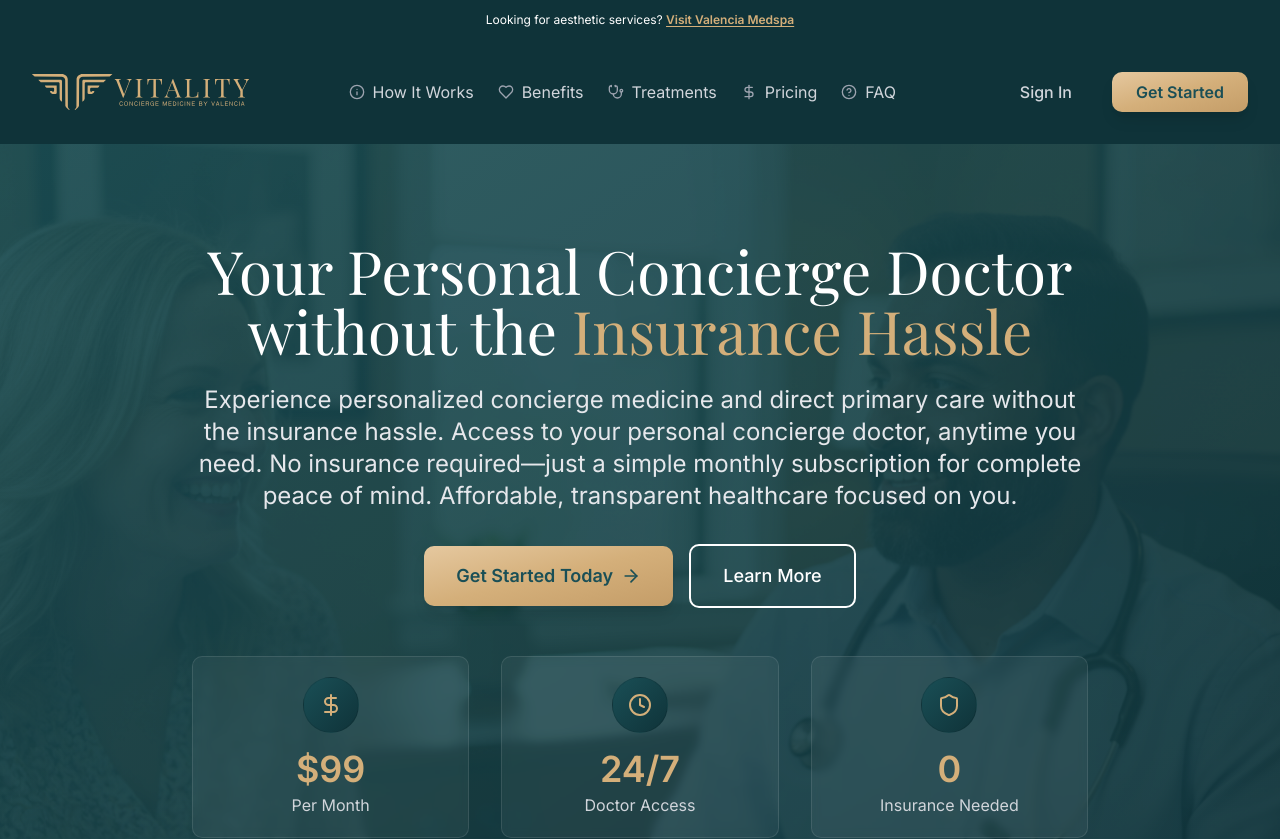
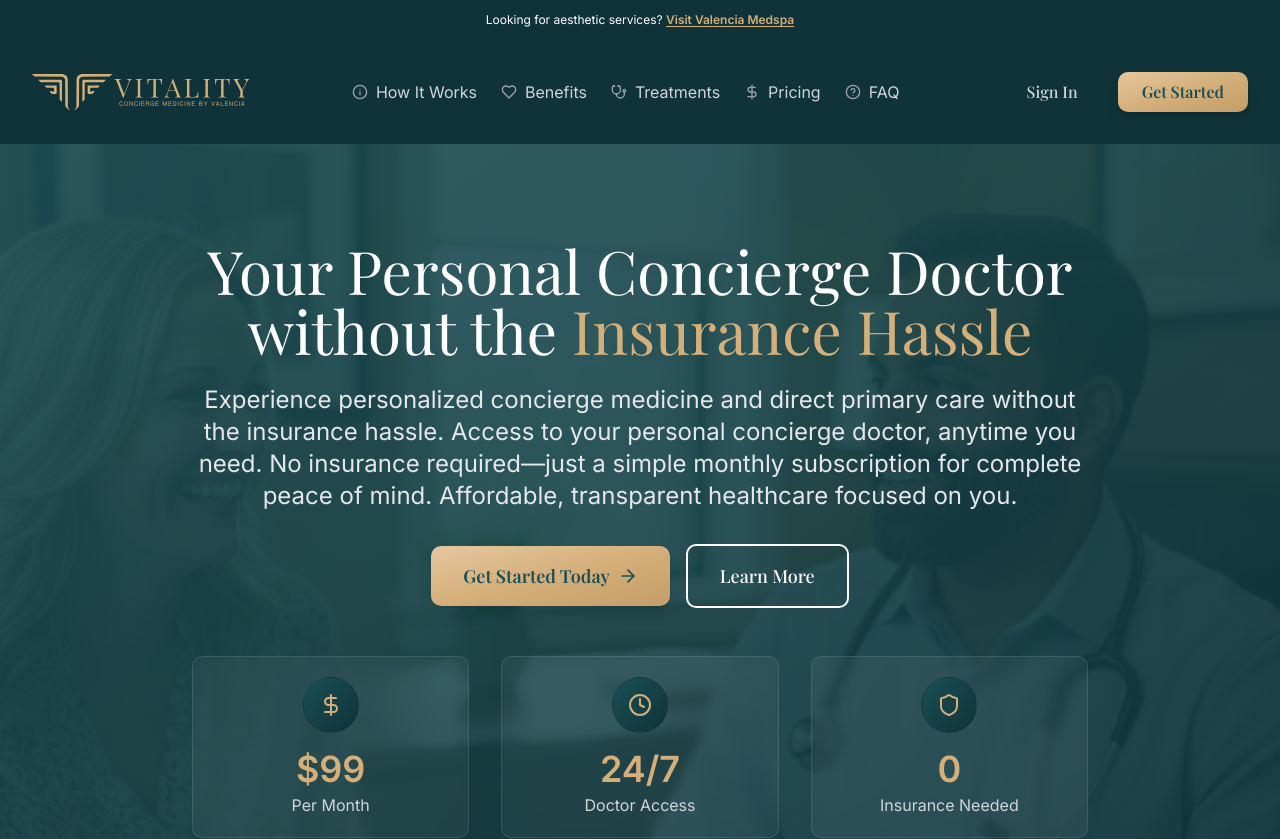
Before and after one commit to rahilp/vitality-med, a Next.js app: page / in a window 1280 px wide. Shown: the top 839 px of the page. Built offline with nearby package versions, Linux system fonts and the light colour scheme; a web font is replaced by a local one.

Commit message:
change font for buttons

```diff
--- a/app/globals.css
+++ b/app/globals.css
@@ -19,6 +19,7 @@
   --color-gold-primary: #d4af7a;
   --color-gold-dark: #c49d68;
   --color-gold-light: #e5c89f;
+
 
 
 
--- a/components/ui/Button.tsx
+++ b/components/ui/Button.tsx
@@ -26,7 +26,7 @@
     },
     ref
   ) => {
-    const baseStyles = 'inline-flex items-center justify-center font-medium transition-colors focus-visible:outline-none focus-visible:ring-2 focus-visible:ring-offset-2 disabled:pointer-events-none disabled:opacity-50';
+    const baseStyles = 'inline-flex items-center justify-center [font-family:var(--font-heading)] font-medium transition-colors focus-visible:outline-none focus-visible:ring-2 focus-visible:ring-offset-2 disabled:pointer-events-none disabled:opacity-50';
 
     const variants = {
       primary: 'bg-teal-primary text-white hover:bg-teal-dark shadow-md hover:shadow-lg',
```
